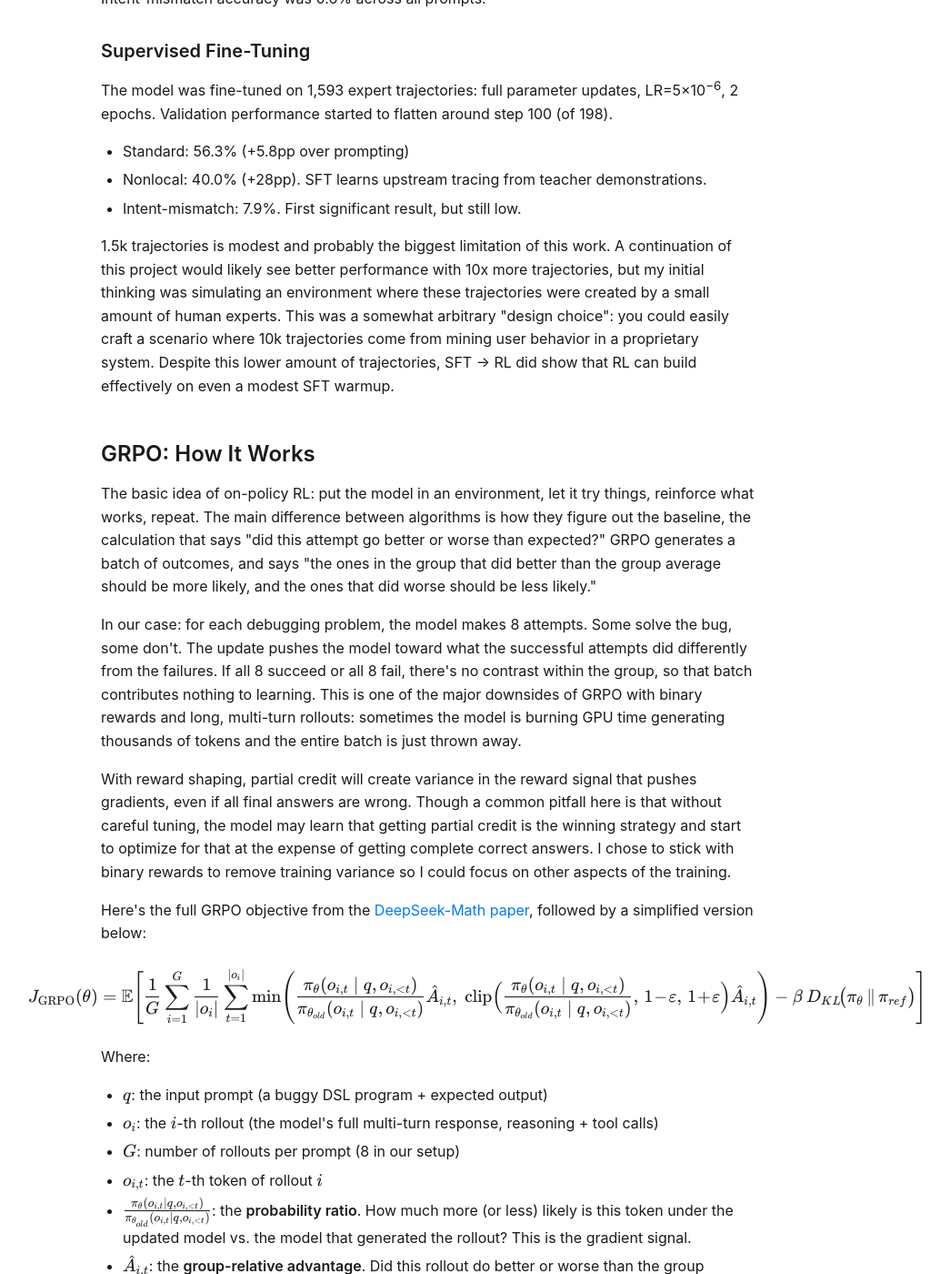
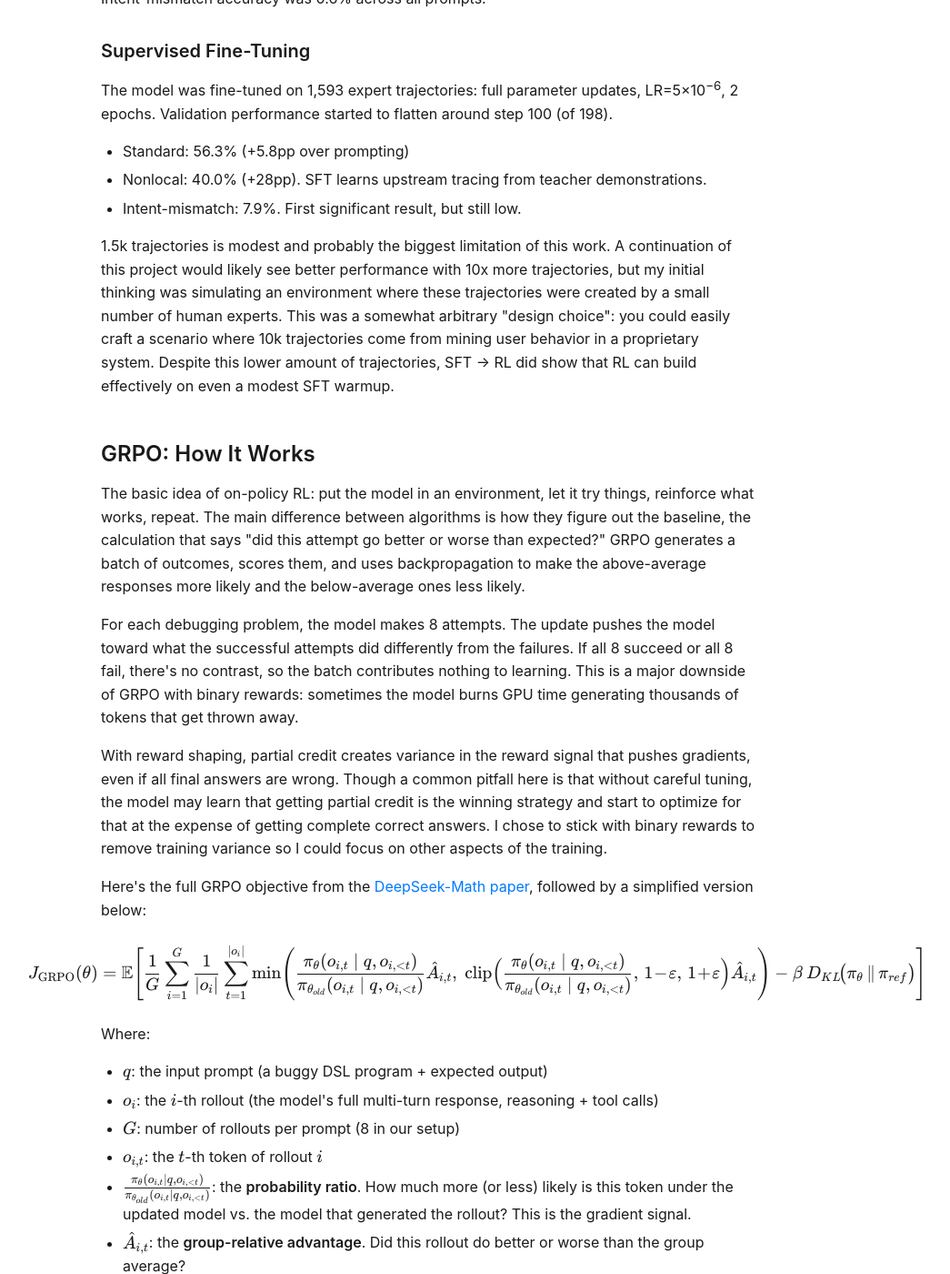
Before and after one commit to AndrewLngdn/andrewlngdn.github.io, a Jekyll site: the page built from dsl_debugger/index.html, in a window 1280 px wide and 1400 px high, scrolled down 6314 px. Shown: the whole window at 91% size, without its empty margins (169-1214 px from the left). Built offline with Jekyll 4.4.1, drawn with Linux system fonts in a browser that asks for light colours; some of the changed text lies outside the part shown.

Commit message:
Polish blog post copy before publishing

```diff
--- a/dsl_debugger/index.html
+++ b/dsl_debugger/index.html
@@ -247,9 +247,9 @@
 
 <p>The base model correctly identifies the join key mismatch but can't determine the correct fix, and submits the unchanged code. The trained model uses the expected output, infers what the program was supposed to do, and fixes all four bugs in a single step.</p>
 
-<p>Interestingly, the SFT-only model (trained on GPT-5-mini expert trajectories) takes a more methodical approach: it inspects both tables, correctly identifies the join key fix, but then gets stuck trying invalid DSL syntax for three consecutive turns and never recovers. The RL stage trades that caution for directness. The binary reward signal reinforces whatever leads to correct submissions fastest, and inspection doesn't get additional reward to keep it around.</p>
+<p>Interestingly, the SFT-only model (trained on GPT-5-mini expert trajectories) takes a more methodical approach: it inspects both tables, correctly identifies the join key fix, but then gets stuck trying invalid DSL syntax for three consecutive turns and never recovers. The RL stage trades caution for directness. The binary reward signal only cares about correct submissions, so inspection drops out unless it actually helps.</p>
 
-<p>Here's a harder problem where the trained model has to iterate. The bug: a join matches <code>asset_id == part_id</code> instead of <code>part_id == part_id</code>, producing wrong rows.</p>
+<p>Here's a problem where the trained model has to iterate. The bug: a join matches <code>asset_id == part_id</code> instead of <code>part_id == part_id</code>, producing wrong rows.</p>
 
 <pre><code>asset_parts = load("asset_parts")
   |> select(part_id, asset_id)
@@ -422,15 +422,15 @@
     <li>Intent-mismatch: 7.9%. First significant result, but still low.</li>
 </ul>
 
-<p>1.5k trajectories is modest and probably the biggest limitation of this work. A continuation of this project would likely see better performance with 10x more trajectories, but my initial thinking was simulating an environment where these trajectories were created by a small amount of human experts. This was a somewhat arbitrary "design choice": you could easily craft a scenario where 10k trajectories come from mining user behavior in a proprietary system. Despite this lower amount of trajectories, SFT &rarr; RL did show that RL can build effectively on even a modest SFT warmup.</p>
+<p>1.5k trajectories is modest and probably the biggest limitation of this work. A continuation of this project would likely see better performance with 10x more trajectories, but my initial thinking was simulating an environment where these trajectories were created by a small number of human experts. This was a somewhat arbitrary "design choice": you could easily craft a scenario where 10k trajectories come from mining user behavior in a proprietary system. Despite this lower amount of trajectories, SFT &rarr; RL did show that RL can build effectively on even a modest SFT warmup.</p>
 
 <h2>GRPO: How It Works</h2>
 
-<p>The basic idea of on-policy RL: put the model in an environment, let it try things, reinforce what works, repeat. The main difference between algorithms is how they figure out the baseline, the calculation that says "did this attempt go better or worse than expected?" GRPO generates a batch of outcomes, and says "the ones in the group that did better than the group average should be more likely, and the ones that did worse should be less likely."</p>
+<p>The basic idea of on-policy RL: put the model in an environment, let it try things, reinforce what works, repeat. The main difference between algorithms is how they figure out the baseline, the calculation that says "did this attempt go better or worse than expected?" GRPO generates a batch of outcomes, scores them, and uses backpropagation to make the above-average responses more likely and the below-average ones less likely.</p>
 
-<p>In our case: for each debugging problem, the model makes 8 attempts. Some solve the bug, some don't. The update pushes the model toward what the successful attempts did differently from the failures. If all 8 succeed or all 8 fail, there's no contrast within the group, so that batch contributes nothing to learning. This is one of the major downsides of GRPO with binary rewards and long, multi-turn rollouts: sometimes the model is burning GPU time generating thousands of tokens and the entire batch is just thrown away.</p>
+<p>For each debugging problem, the model makes 8 attempts. The update pushes the model toward what the successful attempts did differently from the failures. If all 8 succeed or all 8 fail, there's no contrast, so the batch contributes nothing to learning. This is a major downside of GRPO with binary rewards: sometimes the model burns GPU time generating thousands of tokens that get thrown away.</p>
 
-<p>With reward shaping, partial credit will create variance in the reward signal that pushes gradients, even if all final answers are wrong. Though a common pitfall here is that without careful tuning, the model may learn that getting partial credit is the winning strategy and start to optimize for that at the expense of getting complete correct answers. I chose to stick with binary rewards to remove training variance so I could focus on other aspects of the training.</p>
+<p>With reward shaping, partial credit creates variance in the reward signal that pushes gradients, even if all final answers are wrong. Though a common pitfall here is that without careful tuning, the model may learn that getting partial credit is the winning strategy and start to optimize for that at the expense of getting complete correct answers. I chose to stick with binary rewards to remove training variance so I could focus on other aspects of the training.</p>
 
 <p>Here's the full GRPO objective from the <a href="https://arxiv.org/abs/2402.03300" target="_blank">DeepSeek-Math paper</a>, followed by a simplified version below:</p>
 
@@ -452,13 +452,13 @@
     <li>$\beta\, D_{KL}(\pi_\theta \| \pi_{ref})$: KL penalty that keeps the model close to a reference policy (usually the base model)</li>
 </ul>
 
-<p>We can simplify this equation to make it easier to understand. I dropped the KL penalty ($\beta = 0$) for this project. Pulling out the clip/min (which just cap how far the policy can move in one step) for clarity, the core of what GRPO computes is:</p>
+<p>In practice, the clip/min and probability ratio are inherited from PPO but don't play a significant role in standard GRPO (which generates fresh rollouts each step rather than reusing old ones). I also dropped the KL penalty ($\beta = 0$). Stripping those out, the core of what GRPO computes is: for each token in each rollout, nudge the model's probability by the advantage.</p>
 
 <p style="text-align: center; margin: 1.5rem 0;">
-$$J(\theta) = \mathbb{E}\Bigg[ \frac{1}{G} \sum_{i=1}^{G} \frac{1}{|o_i|} \sum_{t=1}^{|o_i|} \underbrace{\color{#5B9BD5}{\frac{\pi_\theta(o_{i,t} \mid q, o_{i,\lt t})}{\pi_{\theta_{old}}(o_{i,t} \mid q, o_{i,\lt t})}}}_{\color{#5B9BD5}{\text{probability ratio}}} \;\cdot\; \underbrace{\color{#ED7D31}{\hat{A}_{i,t}}}_{\color{#ED7D31}{\text{advantage}}} \Bigg]$$
+$$J(\theta) = \mathbb{E}\Bigg[ \frac{1}{G} \sum_{i=1}^{G} \frac{1}{|o_i|} \sum_{t=1}^{|o_i|} \log \underbrace{\color{#5B9BD5}{\pi_\theta(o_{i,t} \mid q, o_{i,\lt t})}}_{\color{#5B9BD5}{\text{model}}} \;\cdot\; \underbrace{\color{#ED7D31}{\hat{A}_{i,t}}}_{\color{#ED7D31}{\text{advantage}}} \Bigg]$$
 </p>
 
-<p>Two pieces multiplied together, averaged over tokens and rollouts. The <span style="color: #5B9BD5; font-weight: 600;">probability ratio</span> is the gradient signal: it measures how much more (or less) likely each token is under the current policy versus the policy that generated the rollout. The <span style="color: #ED7D31; font-weight: 600;">advantage</span> is what makes it group-relative: it says whether this rollout did better or worse than the others in its group.</p>
+<p>The <span style="color: #5B9BD5; font-weight: 600;">model</span> term is the probability the model assigns to each token it generated. The gradient increases this probability for tokens from successful rollouts and decreases it for tokens from failures. The <span style="color: #ED7D31; font-weight: 600;">advantage</span> scales how hard to push: it says whether this rollout did better or worse than the others in its group.</p>
 
 <p>The advantage is computed by normalizing rewards within each group:</p>
 
@@ -618,8 +618,8 @@
 <h2>Limitations</h2>
 
 <ul>
-    <li><strong>Single model</strong>: All experiments use Qwen2.5-7B-Instruct. I chose Instruct over Coder because Qwen2.5-Coder <a href="https://github.com/QwenLM/Qwen3-Coder/issues/180" target="_blank">was not trained with tool-calling data</a>, making it unreliable for the multi-turn agent loop. I did not evaluate other model families. Results may differ at other scales.</li>
-    <li><strong>Synthetic environment</strong>: The DSL is designed for this experiment, not production code. Transfer to real-world debugging is untested.</li>
+    <li><strong>Single model</strong>: All experiments use Qwen2.5-7B-Instruct. I chose Instruct over Coder because Qwen2.5-Coder <a href="https://github.com/QwenLM/Qwen3-Coder/issues/180" target="_blank">was not trained with tool-calling data</a>. I accepted likely-lower coding abilities for stronger tool-calling behavior. I did not evaluate other model families. Results may differ at other scales.</li>
+    <li><strong>Synthetic environment</strong>: The DSL is designed for this experiment, not production code. Transfer to real-world debugging is untested. Generalized debugging behavior would likely require a much more diverse set of languages and bug types.</li>
     <li><strong>No curriculum learning</strong>: The training data mix is fixed. Progressive difficulty scheduling might help, particularly for intent-mismatch bugs.</li>
 </ul>
 
```
Also changed, not shown: other parts of dsl_debugger/index.html (+3 -3 lines).
